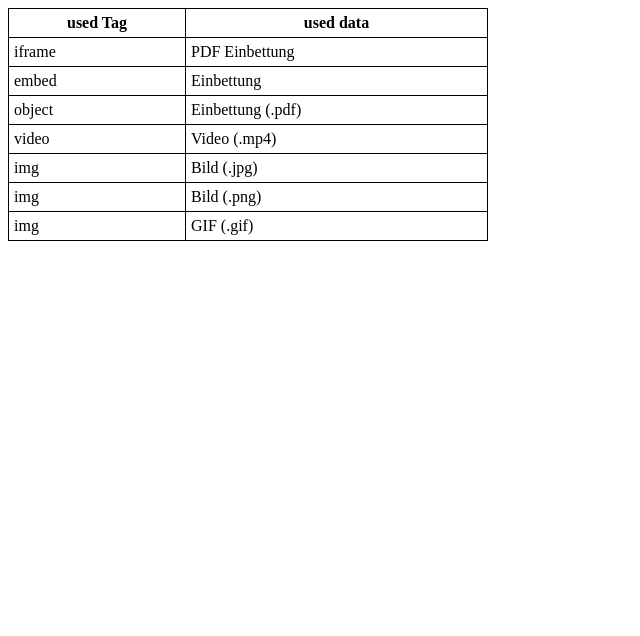
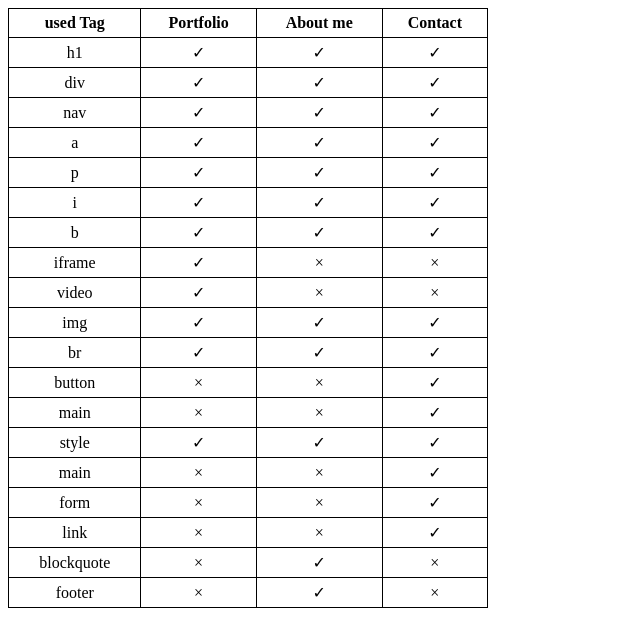
Before and after one commit to vido-bit/GIS_01, a plain HTML site: page Aufgabe02/tags_used.html in a window 1280 px wide. Shown: the whole page, without its empty margins (0-640 px from the left). Drawn offline with Linux system fonts and the light colour scheme.

Commit message:
Zur verteidigung gerüstet

```diff
--- a/Aufgabe02/tags_used.html
+++ b/Aufgabe02/tags_used.html
@@ -1,5 +1,5 @@
 <!DOCTYPE html>
-<html>
+<html lang="de">
 <head>
 <meta charset="utf-8" />
 <title>used tags</title>
@@ -10,7 +10,7 @@
   max-width: 480px;
 }
 th, td {
-  padding: 5px;
+  padding: 5px; text-align: center;
 }
 </style>
 </head>
@@ -18,35 +18,123 @@ th, td {
     <table style="width:100%">
         <tr>
           <th>used Tag</th>
-          <th>used data</th>
+          <th>Portfolio</th>
+          <th>About me</th>
+          <th>Contact</th>
+        </tr>
+        <tr>
+          <td>h1</td>
+          <td>✓</td>
+          <td>✓</td>
+          <td>✓</td>
+        </tr>
+        <tr>
+          <td>div</td>
+          <td>✓</td>
+          <td>✓</td>
+          <td>✓</td>
+        </tr>
+       <tr>
+        <td>nav</td>
+        <td>✓</td>
+        <td>✓</td>
+        <td>✓</td>
+      </tr>
+        <tr>
+          <td>a</td>
+          <td>✓</td>
+          <td>✓</td>
+          <td>✓</td>
+        </tr>
+        <tr>
+          <td>p</td>
+          <td>✓</td>
+          <td>✓</td>
+          <td>✓</td>
+        </tr>
+        <tr>
+          <td>i</td>
+          <td>✓</td>
+          <td>✓</td>
+          <td>✓</td>
+        </tr>
+        <tr>
+          <td>b</td>
+          <td>✓</td>
+          <td>✓</td>
+          <td>✓</td>
         </tr>
         <tr>
           <td>iframe</td>
-          <td>PDF Einbettung</td>
-        </tr>
-        <tr>
-            <td>embed</td>
-            <td>Einbettung</td>
-          </tr>
-          <tr>
-            <td>object</td>
-            <td>Einbettung (.pdf)</td>
+          <td>✓</td>
+          <td>&#215;</td>
+          <td>&#215;</td>
         </tr>
         <tr>
           <td>video</td>
-          <td>Video (.mp4)</td>
+          <td>✓</td>
+          <td>&#215;</td>
+          <td>&#215;</td>
         </tr>
         <tr>
           <td>img</td>
-            <td>Bild (.jpg)</td>
+          <td>✓</td>
+          <td>✓</td>
+          <td>✓</td>
         </tr>
       <tr>
-            <td>img</td>
-            <td>Bild (.png)</td>
+        <td>br</td>
+        <td>✓</td>
+        <td>✓</td>
+        <td>✓</td>
       </tr>
         <tr>
-            <td>img</td>
-            <td>GIF (.gif)</td>
+          <td>button</td>
+          <td>&#215;</td>
+          <td>&#215;</td>
+          <td>✓</td>
+        </tr>
+      <tr>
+        <td>main</td>
+        <td>&#215;</td>
+        <td>&#215;</td>
+        <td>✓</td>
+      </tr>
+      <tr>
+        <td>style</td>
+        <td>✓</td>
+        <td>✓</td>
+        <td>✓</td>
+      </tr>
+    <tr>
+      <td>main</td>
+      <td>&#215;</td>
+      <td>&#215;</td>
+      <td>✓</td>
+    </tr>
+    <tr>
+      <td>form</td>
+      <td>&#215;</td>
+      <td>&#215;</td>
+      <td>✓</td>
+
+  </tr>       <tr>
+    <td>link</td>
+    <td>&#215;</td>
+    <td>&#215;</td>
+    <td>✓</td>
+  </tr>
+<tr>
+  <td>blockquote</td>
+  <td>&#215;</td>
+  <td>✓</td>
+  <td>&#215;</td>
+</tr>
+<tr>
+  <td>footer</td>
+  <td>&#215;</td>
+  <td>✓</td>
+  <td>&#215;</td>
 </tr>
       </table>
 </body>
```
Also changed, not shown: Aufgabe02/about_me.html (+5 -4 lines), Aufgabe02/contact.html (+13 -4 lines), Aufgabe02/index.html (+10 -14 lines). Lines whose indentation alone changed are shown as unchanged.
